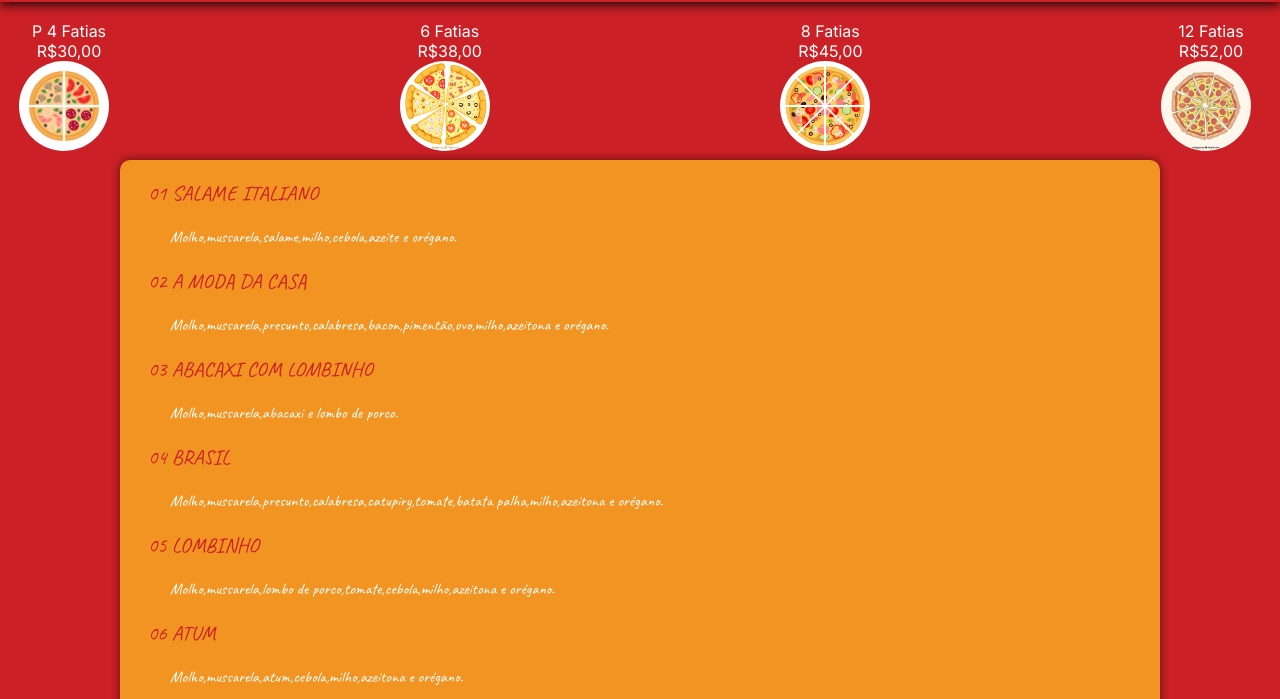
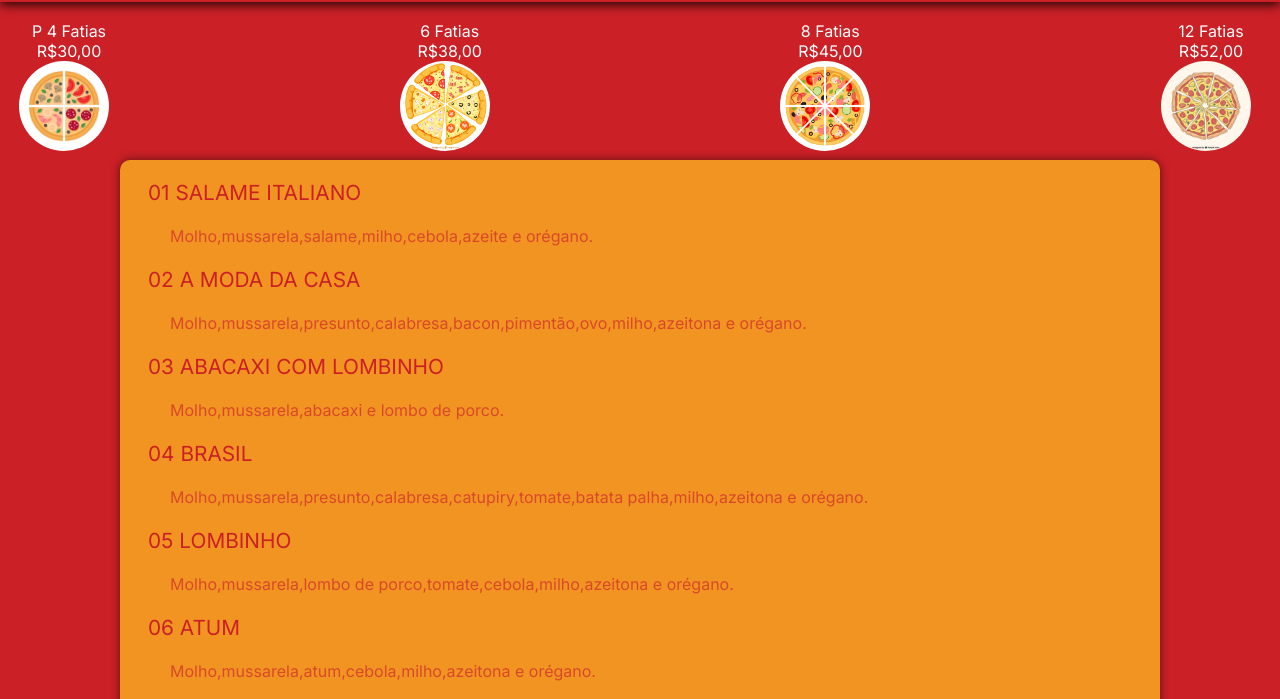
Before and after one commit to MuelTec/PizzariaBrasil, a plain HTML site: page cardapio.html in a window 1280 px wide. Shown: the part 98-797 px from the top of the page. Drawn offline with Linux system fonts and the light colour scheme.

Commit message:
Update pizzas.css

```diff
--- a/pizzas.css
+++ b/pizzas.css
@@ -26,7 +26,7 @@ header {
 
 
 body {
-    font-family: 'Caveat', cursive,sans-serif;
+    font-family:'Inter', sans-serif;
     background-color: #CB2026;
     color: white;
 }
@@ -188,7 +188,7 @@ main h2 {
 }
 
 main p {
-    color: ;
+    color: #D94929;
     margin: 15px 0px;
     text-align: justify;
     text-indent: 30px;
```
